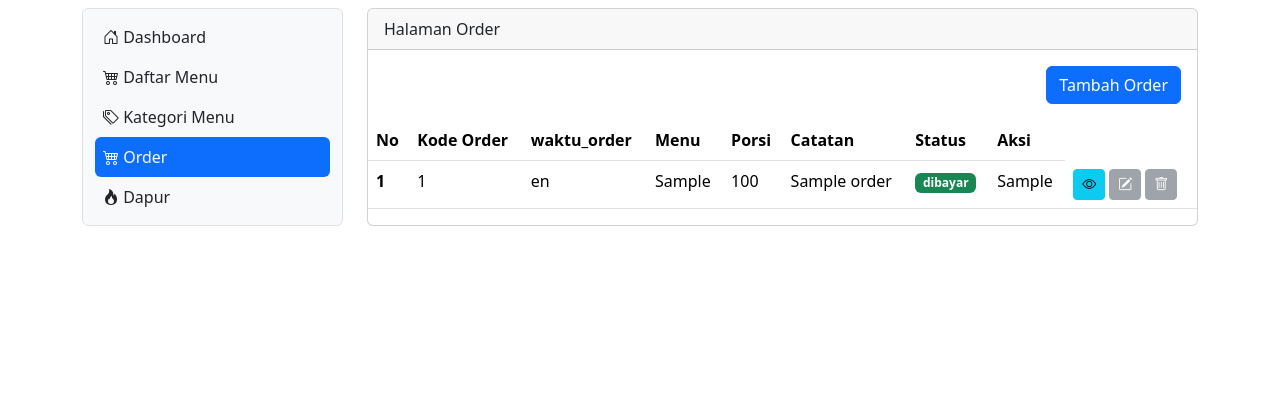
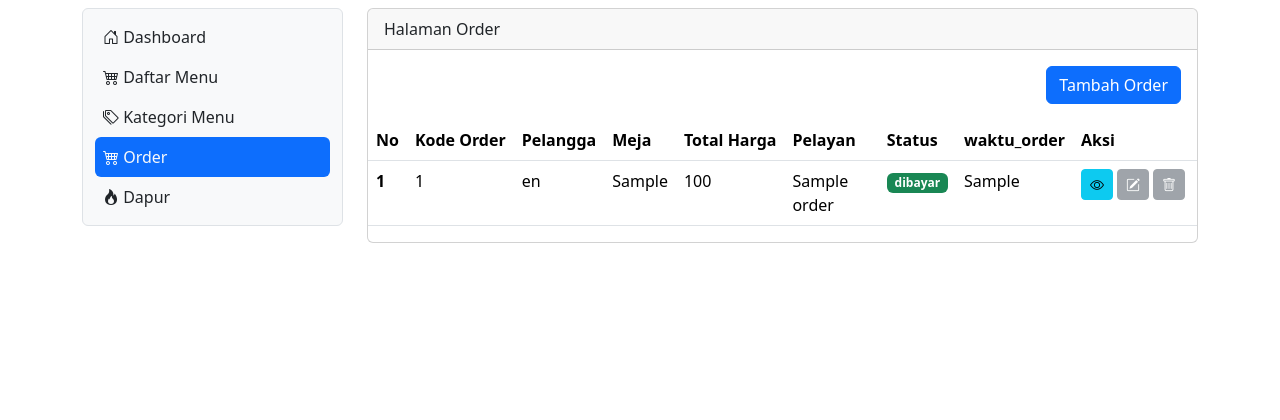
Before and after one commit to FarahNasywa13/Project_Kuliah_2C_Farah_Nasywa, a PHP site: page /order in a window 1280 px wide. Shown: the part 56-476 px from the top of the page. Run offline with PHP 8.4, Linux system fonts and the light colour scheme; the visitor is signed in with stand-in values (Sample User, id 1); tables that the repository leaves empty or names only in its code hold one stand-in row (values such as "Sample post").

Commit message:
update_order.php

```diff
--- a/DECAFE/order.php
+++ b/DECAFE/order.php
@@ -183,11 +183,12 @@ while ($record = mysqli_fetch_array($query)) {
                         <tr class="text-nowrap">
                             <th scope="col">No</th>
                             <th scope="col">Kode Order</th>
+                            <th scope="col">Pelangga</th>
+                            <th scope="col">Meja</th>
+                            <th scope="col">Total Harga</th>
+                            <th scope="col">Pelayan</th>
+                            <th scope="col">Status</th>
                             <th scope="col">waktu_order</th>
-                            <th scope="col">Menu</th>
-                            <th scope="col">Porsi</th>
-                            <th scope="col">Catatan</th>
-                            <th scope="col">Status</th>
                             <th scope="col">Aksi</th>
                         </tr>
                     </thead>
```
